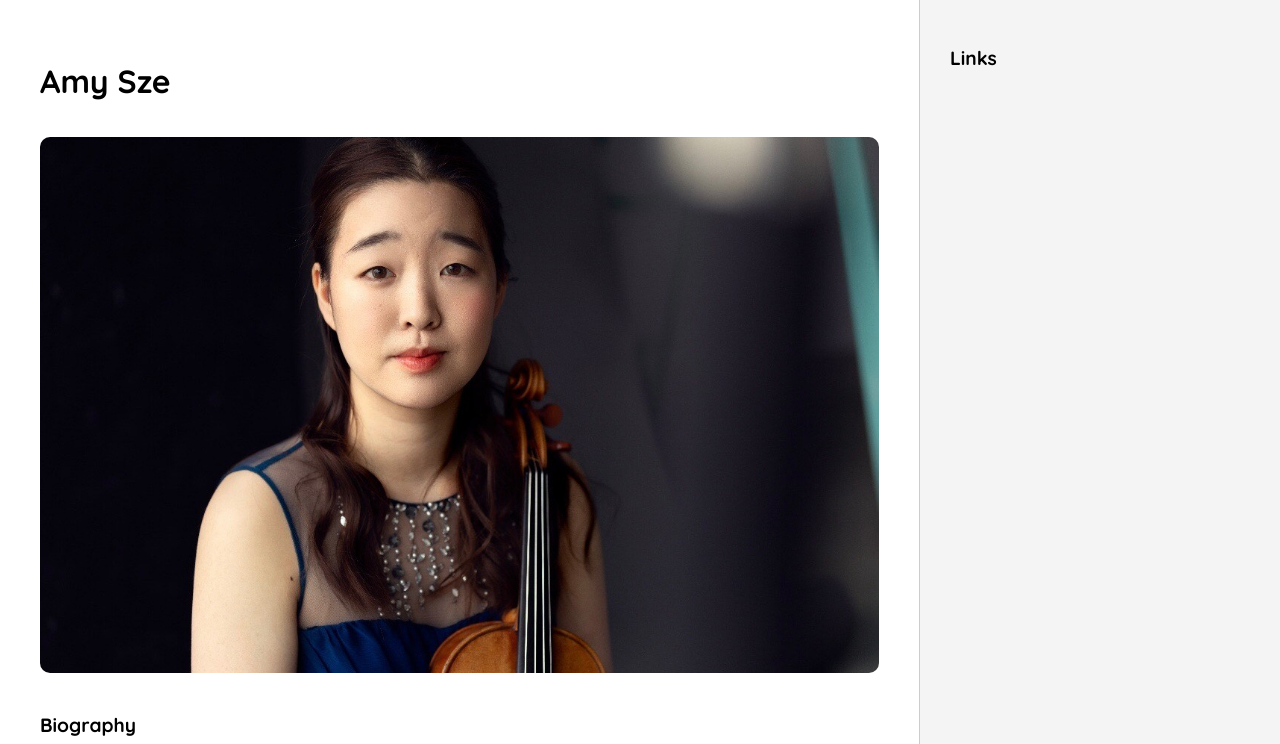
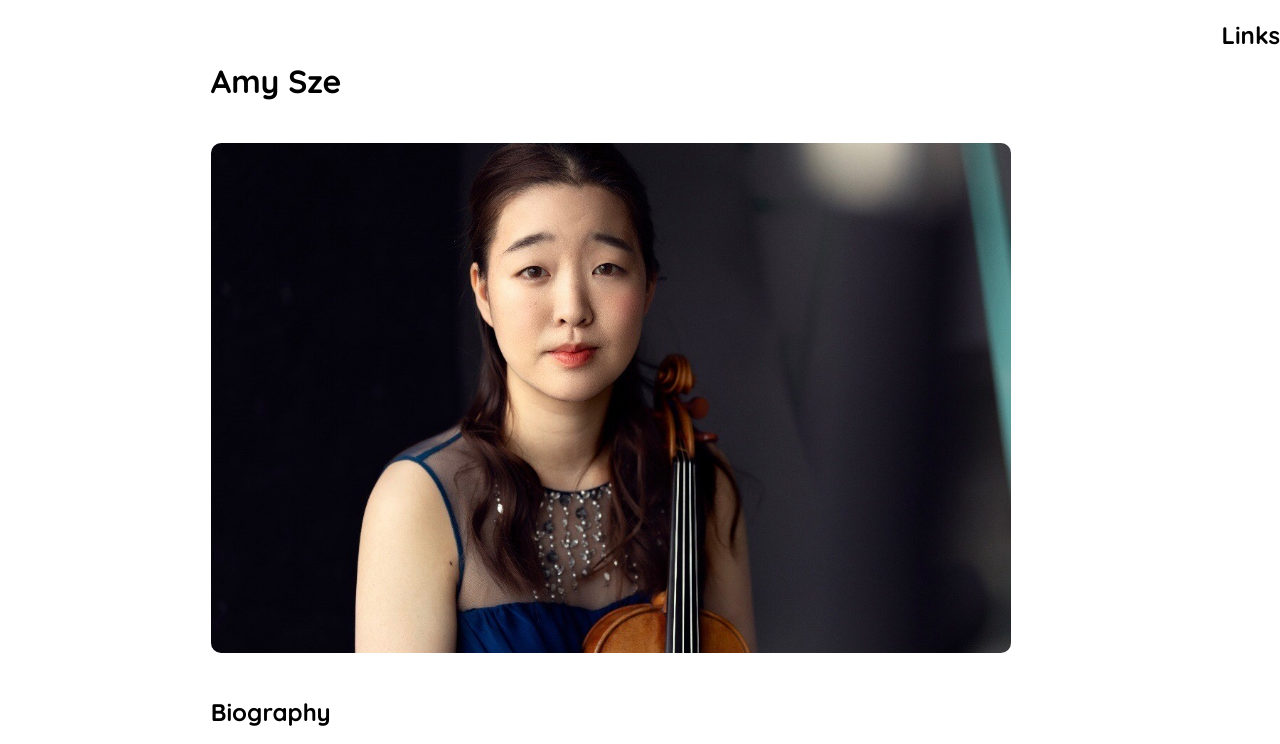
Before and after one commit to fatbiscuit247/amysze, a plain HTML site: page index.html in a window 1280 px wide. Shown: the top 744 px of the page. Drawn offline with Linux system fonts and the light colour scheme.

Commit message:
Update index.html

```diff
--- a/index.html
+++ b/index.html
@@ -12,35 +12,23 @@
     }
 
     .main {
-      flex: 1;
-      padding: 40px;
-    }
-
-    .sidebar {
-      width: 300px;
-      background-color: #f4f4f4;
-      padding: 30px;
-      border-left: 1px solid #ccc;
+      max-width: 800px;
+      margin: 0 auto;
+      padding: 40px 20px;
+      text-align: left;
     }
 
     .section {
       margin-bottom: 30px;
     }
 
-    h1 {
-      font-size: 2em;
-      margin-bottom: 0.5em;
+    .portrait {
+      display: block;
+      max-width: 100%;
+      height: auto;
+      margin: 20px auto;
     }
 
-    h2 {
-      font-size: 1.2em;
-      margin-bottom: 0.3em;
-    }
-
-    p {
-      font-size: 1em;
-      color: #333;
-    }
   </style>
 </head>
 <body>
```
